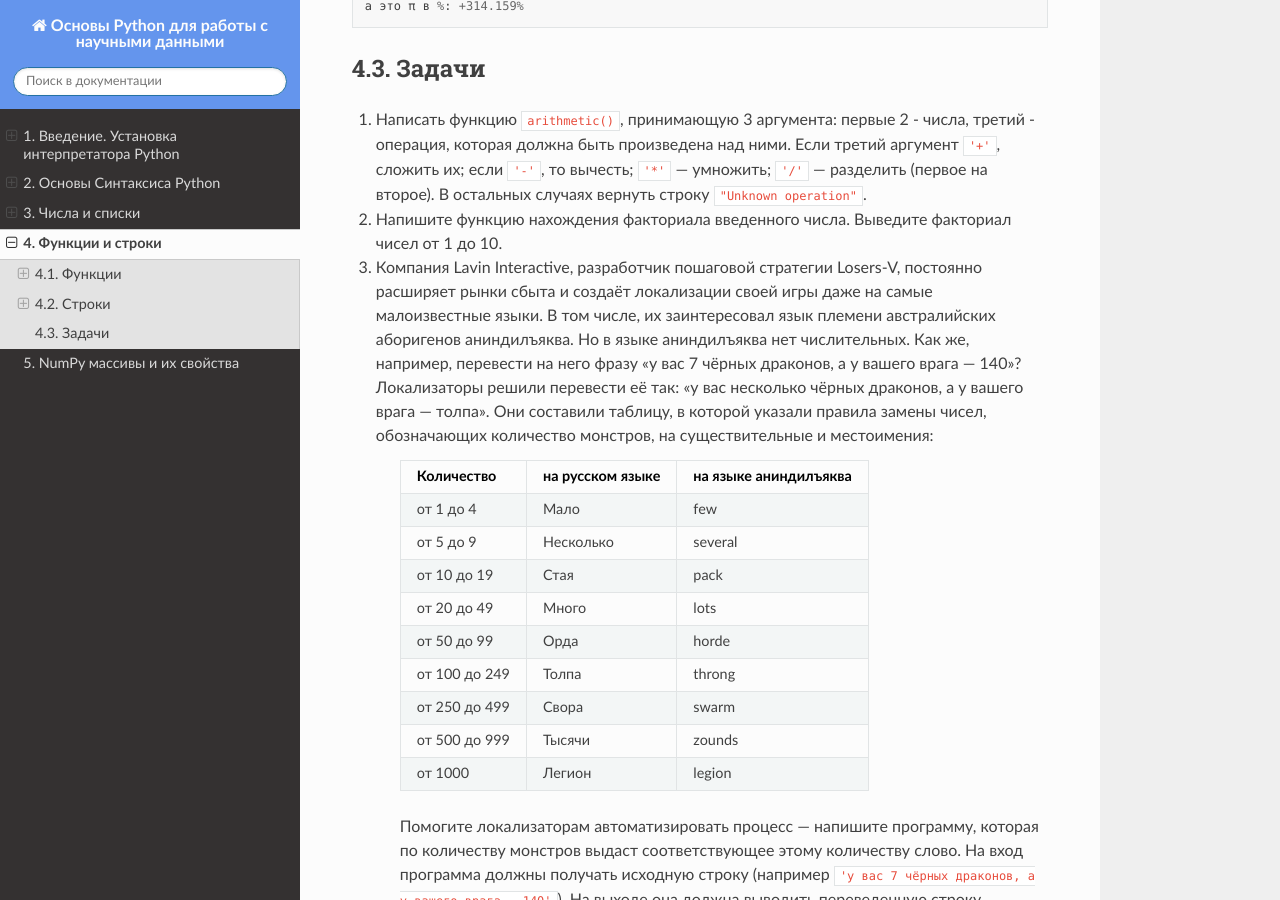
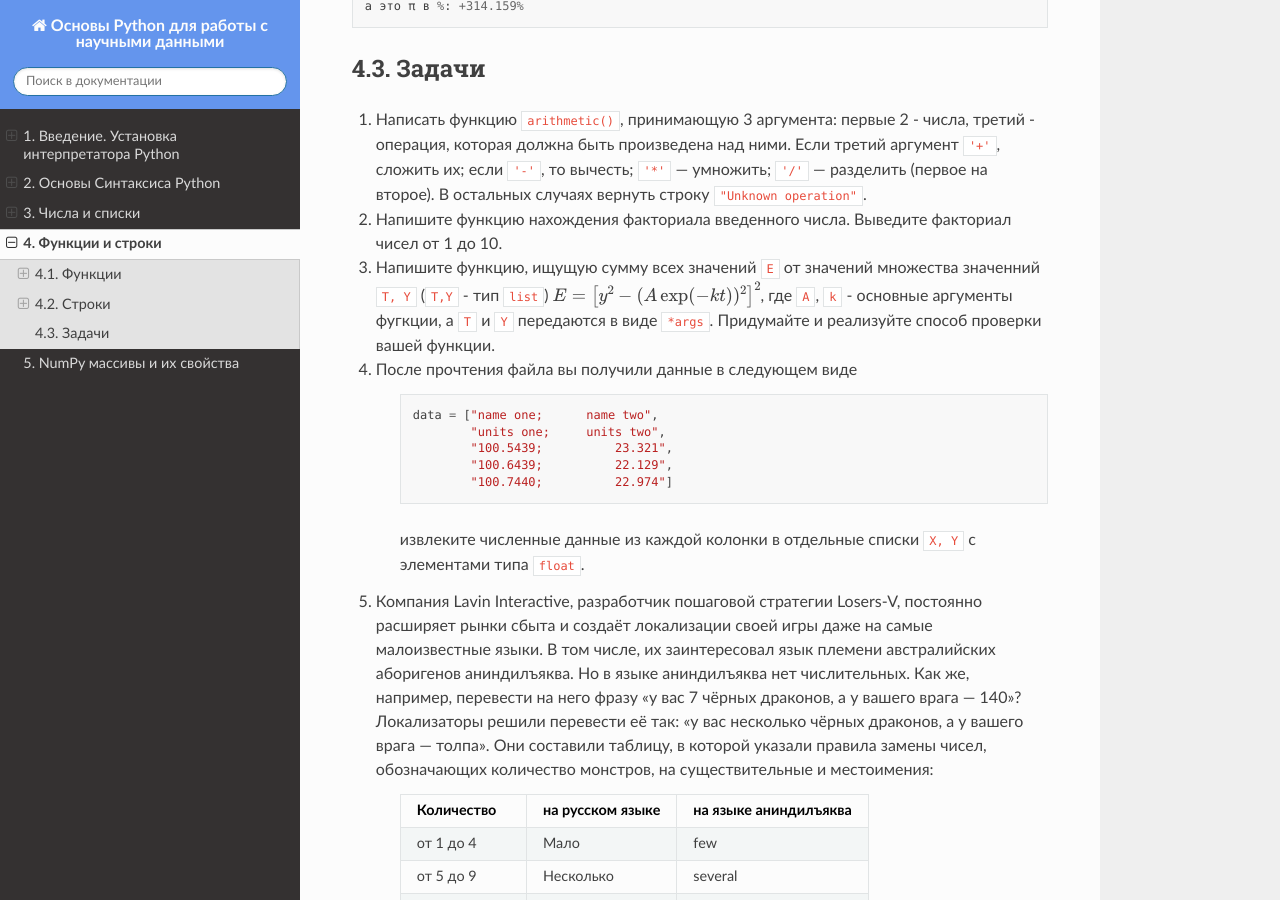
Before and after one commit to yamarus/PyForSci, a Sphinx documentation site: the page built from source/theme4.rst, in a window 1280 px wide and 900 px high, scrolled down 7581 px. Built offline with Sphinx 7.4.7 and the Read the Docs theme 2.0.0, drawn with Linux system fonts in a browser that asks for light colours.

Commit message:
add problems in 4

```diff
--- a/source/theme4.rst
+++ b/source/theme4.rst
@@ -449,6 +449,20 @@ Python имеет довольно широкий базовый функцио
 
 #. Напишите функцию нахождения факториала введенного числа. Выведите факториал чисел от 1 до 10.
 
+#. Напишите функцию, ищущую сумму всех значений ``E`` от значений множества значенний ``T, Y`` (``T,Y`` - тип ``list``) :math:`E = \left[y^2 - (A \exp(-kt))^2 \right]^2`, где ``A``, ``k`` - основные аргументы фугкции, а ``T`` и ``Y`` передаются в виде ``*args``. Придумайте и реализуйте способ проверки вашей функции.
+
+#. После прочтения файла вы получили данные в следующем виде
+
+    .. code:: python
+
+        data = ["name one;	name two",
+                "units one;	units two",
+                "100.5439;	    23.321",
+                "100.6439;	    22.129",
+                "100.7440;	    22.974"]
+
+    извлеките численные данные из каждой колонки в отдельные списки ``X, Y`` с элементами типа ``float``.
+
 #. Компания Lavin Interactive, разработчик пошаговой стратегии Losers-V, постоянно расширяет рынки сбыта и создаёт локализации своей игры даже на самые малоизвестные языки. В том числе, их заинтересовал язык племени австралийских аборигенов аниндилъяква. Но в языке аниндилъяква нет числительных. Как же, например, перевести на него фразу «у вас 7 чёрных драконов, а у вашего врага — 140»? Локализаторы решили перевести её так: «у вас несколько чёрных драконов, а у вашего врага — толпа». Они составили таблицу, в которой указали правила замены чисел, обозначающих количество монстров, на существительные и местоимения:
 
     =============== ================== =======================
```
Also changed, not shown: source/lectures/theme4.ipynb, 5 other files.
